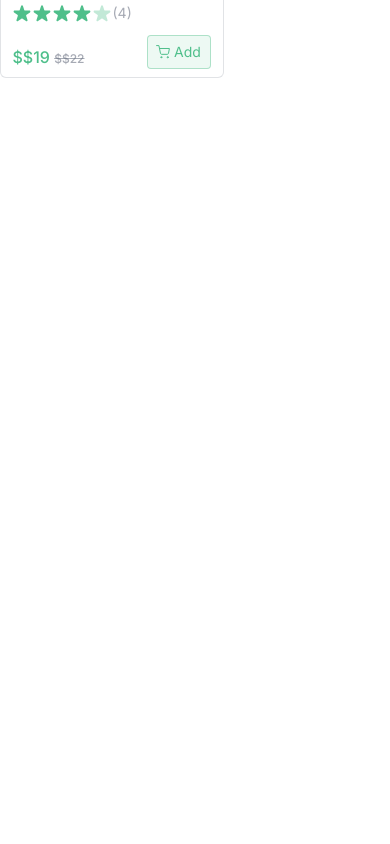
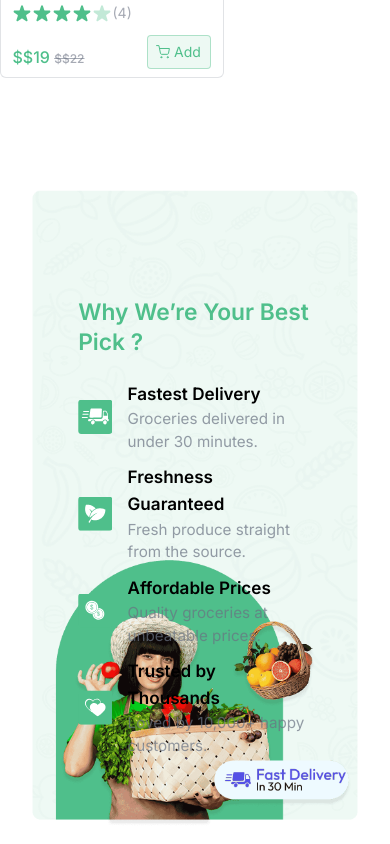
Before and after one commit to kithvin/Groceezy, a React (Vite) app in the folder Frontend/: page / in a window 390 px wide. Shown: the part 2529-3373 px from the top of the page. Before the commit the page ends 2607 px from the top, so only its background shows below. Built offline with nearby package versions, Linux system fonts and the light colour scheme.

Commit message:
Added BottomBanner component with responsive images and dynamic feature list display

```diff
--- /dev/null
+++ b/Frontend/src/components/BottomBanner.jsx
@@ -0,0 +1,71 @@
+import React from "react";
+import { assets, features } from "../IMG/assets"; // Import images and feature data
+
+function BottomBanner() {
+  return (
+    <div className="scale-[0.95]"> {/* Slight zoom effect on the whole section */}
+
+      {/* Desktop banner image */}
+
+      <div className="relative mt-24">
+        <img
+          src={assets.bottom_banner_image}
+          alt="banner"
+          className="w-full hidden md:block" // Show only on medium and large screens
+        />
+      </div>
+
+      {/* Mobile banner image */}
+
+      <img
+        src={assets.bottom_banner_image_sm}
+        alt="banner"
+        className="w-full md:hidden"
+      />
+
+      {/* Text and features on top of the image */}
+
+      <div className="absolute inset-12 flex flex-col items-center md:items-end md:justify-center pt-16 md:pt-0 md:pr-24">
+        <div>
+
+            {/* Section title */}
+
+          <h1 className="text-2xl md:text-4xl font-semibold text-primary mb-6">
+            Why We’re Your Best Pick ?
+          </h1>
+
+          {/* Loop through each feature and show it */}
+
+          {features.map((feature, index) => (
+            <div key={index} className="flex items-center gap-4 mt-3 ">
+
+                {/* Feature icon */}
+
+              <img
+                src={feature.icon}
+                alt={feature.title}
+                className="md:w-11 w-9"
+              />
+              <div>
+
+                {/* Feature title */}
+
+                <h3 className="text-lg md:text-xl font-semibold">
+                  {feature.title}
+                </h3>
+
+                {/* Feature description */}
+
+                <p className="text-gray-500/70 text-xd md:text-sm">
+                  {feature.description}
+                </p>
+              </div>
+            </div>
+          ))}
+        </div>
+      </div>
+    </div>
+  );
+}
+
+export default BottomBanner;
--- a/Frontend/src/pages/Home.jsx
+++ b/Frontend/src/pages/Home.jsx
@@ -1,8 +1,9 @@
 import React from "react";
 
-import MainBanner from "../components/MainBanner"; // MainBanner component
-import Categories from "../components/Categories"; // Categories component
-import BestSeller from "../components/BestSeller"; // Categories BestSeller
+import MainBanner from "../components/MainBanner"; // MainBanner Component
+import Categories from "../components/Categories"; // Categories Component
+import BestSeller from "../components/BestSeller"; // BestSeller Component
+import BottomBanner from "../components/BottomBanner"; // BottomBanner Component
 
 function Home() {
   return (
@@ -16,6 +17,9 @@
 
       {/* BestSeller section */}
       <BestSeller/>
+
+     {/* BottomBanner section */}
+      <BottomBanner/>
     </div>
   );
 }
```
